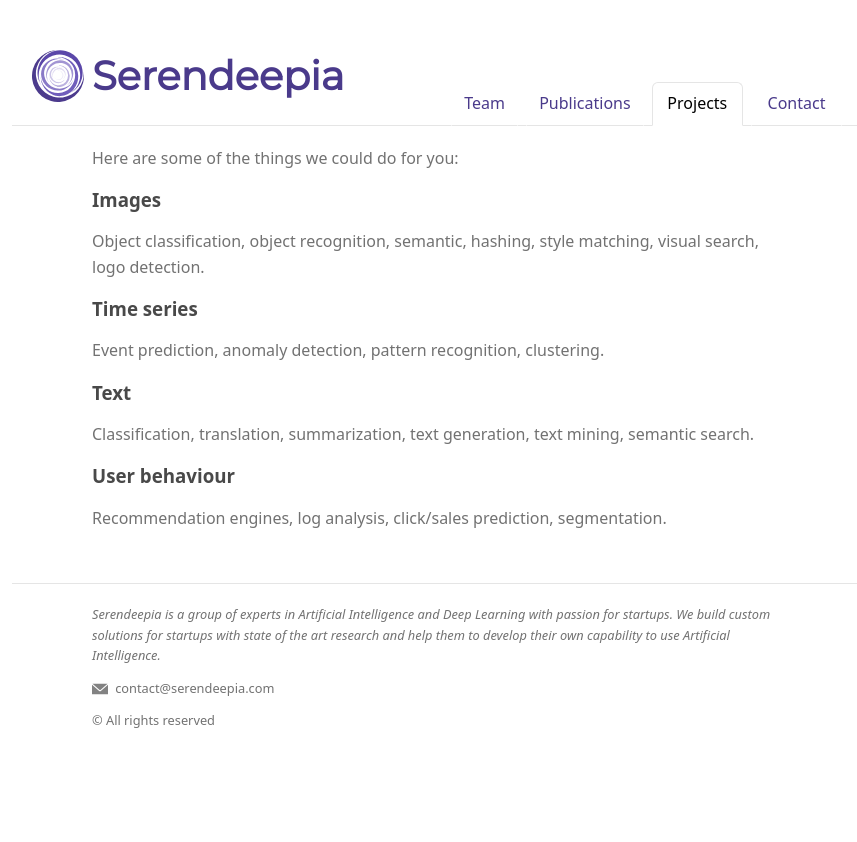
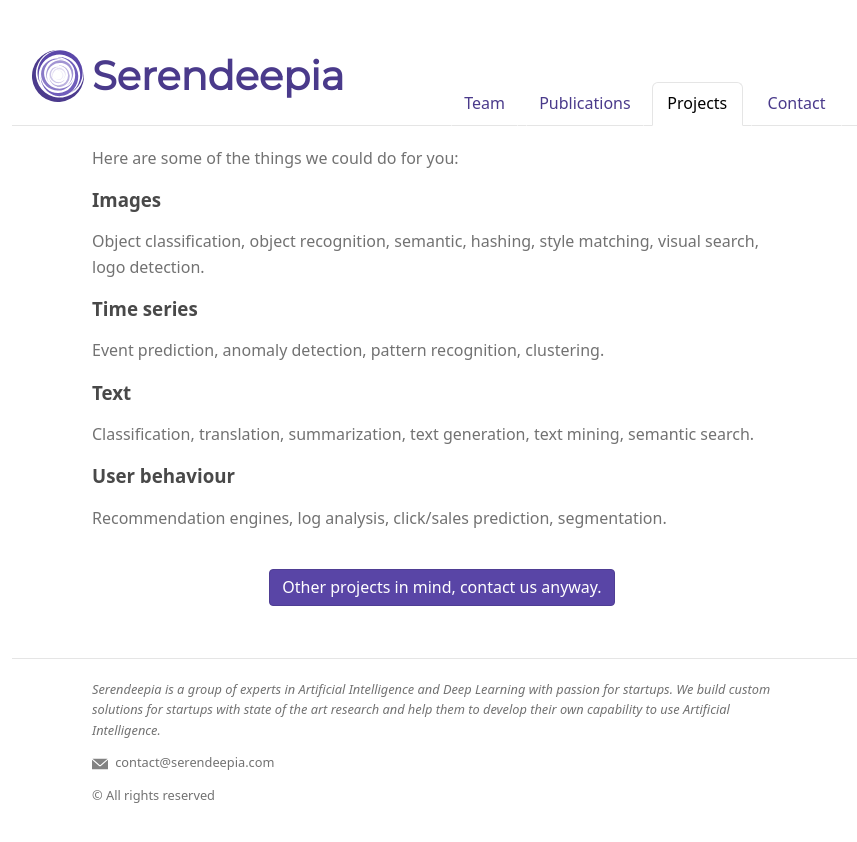
Before and after one commit to serendeepia/serendeepia.github.io, a Jekyll site: the page built from projects.md, in a window 1280 px wide. Shown: the top 842 px of the page, without its empty margins (198-1055 px from the left). Built offline with Jekyll 4.4.1, drawn with Linux system fonts in a browser that asks for light colours; a script that is not in the unit is left out.

Commit message:
added contact button to projects page

```diff
--- a/projects.md
+++ b/projects.md
@@ -21,3 +21,11 @@ Classification, translation, summarization, text generation, text mining, semant
 ### User behaviour
 
 Recommendation engines, log analysis, click/sales prediction, segmentation.
+
+
+<p style="text-align: center">
+    <br>
+    <a href="/contact.html" type="button" class="btn btn-primary">
+        Other projects in mind, contact us anyway.
+    </a>
+</p>
```
